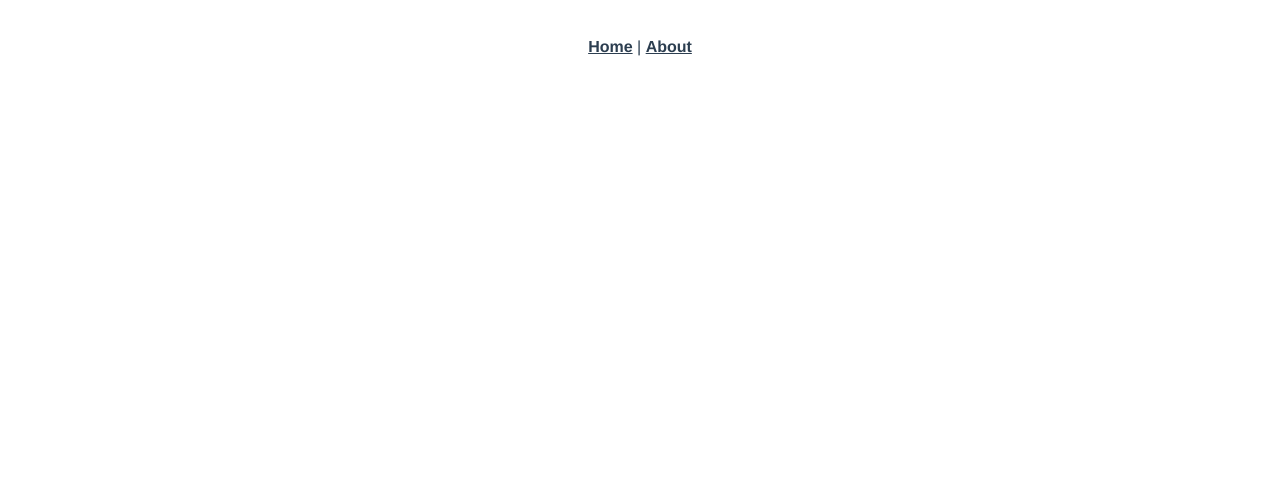
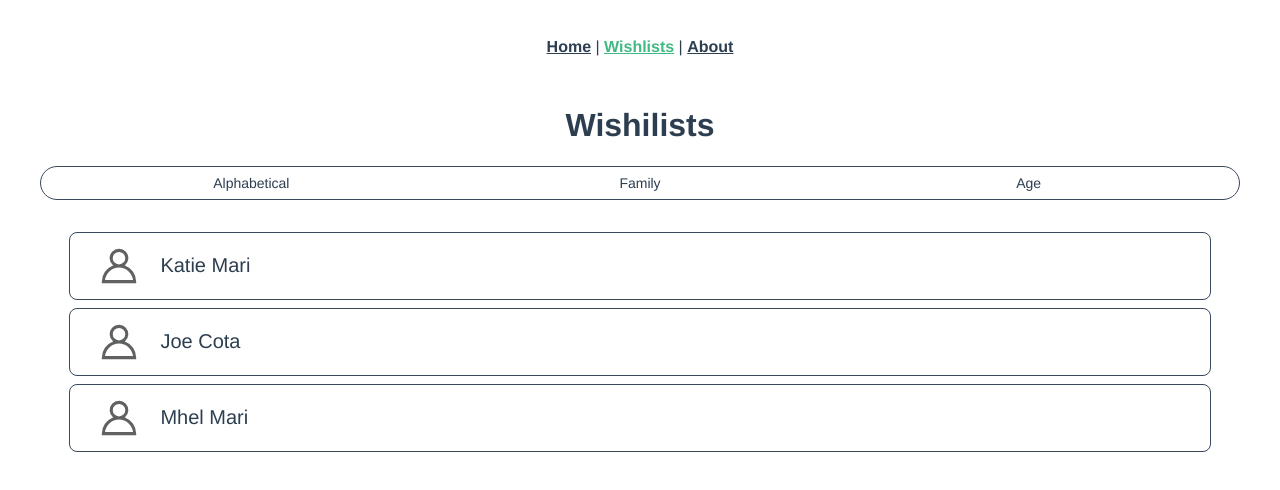
Before and after one commit to lmariquit/cotaco-christmas, a Vue app: page /wishlists in a window 1280 px wide. Before the commit this address had no page. Shown: the top 490 px of the page. Built offline with nearby package versions, Linux system fonts and the light colour scheme.

Commit message:
Wishlist & UserCardSmall components created

```diff
--- a/src/App.vue
+++ b/src/App.vue
@@ -1,6 +1,7 @@
 <template>
   <div id="nav">
     <router-link to="/">Home</router-link> |
+    <router-link to="/wishlists">Wishlists</router-link> |
     <router-link to="/about">About</router-link>
   </div>
   <router-view />
@@ -13,6 +14,7 @@
   -moz-osx-font-smoothing: grayscale;
   text-align: center;
   color: #2c3e50;
+  margin: 0 0.5rem;
 }
 
 #nav {
@@ -27,4 +29,8 @@
 #nav a.router-link-exact-active {
   color: #42b983;
 }
+
+h4 {
+  font-size: 20px;
+}
 </style>
--- /dev/null
+++ b/src/components/BaseButton.vue
@@ -0,0 +1,5 @@
+<template>
+  <slot name="left"></slot>
+  <slot name="default"></slot>
+  <slot name="right"></slot>
+</template>
--- /dev/null
+++ b/src/components/EventCard.vue
@@ -0,0 +1,30 @@
+<template>
+  <div class="event-card">
+    <span>@ {{ event.time }} on {{ event.date }}</span>
+    <h4>{{ event.title }}</h4>
+  </div>
+</template>
+
+<script>
+export default {
+  name: 'EventCard',
+  props: {
+    event: Object
+  }
+}
+</script>
+
+<style scoped>
+.event-card {
+  padding: 20px;
+  width: 250px;
+  cursor: pointer;
+  border: 1px solid #39495c;
+  margin-bottom: 18px;
+}
+
+.event-card:hover {
+  transform: scale(1.01);
+  box-shadow: 0 3px 12px 0 rgba(0, 0, 0, 0.2);
+}
+</style>
--- a/src/components/HelloWorld.vue
+++ /dev/null
@@ -1,130 +0,0 @@
-<template>
-  <div class="hello">
-    <h1>{{ msg }}</h1>
-    <p>
-      For a guide and recipes on how to configure / customize this project,<br />
-      check out the
-      <a href="https://cli.vuejs.org" target="_blank" rel="noopener"
-        >vue-cli documentation</a
-      >.
-    </p>
-    <h3>Installed CLI Plugins</h3>
-    <ul>
-      <li>
-        <a
-          href="https://github.com/vuejs/vue-cli/tree/dev/packages/%40vue/cli-plugin-babel"
-          target="_blank"
-          rel="noopener"
-          >babel</a
-        >
-      </li>
-      <li>
-        <a
-          href="https://github.com/vuejs/vue-cli/tree/dev/packages/%40vue/cli-plugin-router"
-          target="_blank"
-          rel="noopener"
-          >router</a
-        >
-      </li>
-      <li>
-        <a
-          href="https://github.com/vuejs/vue-cli/tree/dev/packages/%40vue/cli-plugin-vuex"
-          target="_blank"
-          rel="noopener"
-          >vuex</a
-        >
-      </li>
-      <li>
-        <a
-          href="https://github.com/vuejs/vue-cli/tree/dev/packages/%40vue/cli-plugin-eslint"
-          target="_blank"
-          rel="noopener"
-          >eslint</a
-        >
-      </li>
-    </ul>
-    <h3>Essential Links</h3>
-    <ul>
-      <li>
-        <a href="https://vuejs.org" target="_blank" rel="noopener">Core Docs</a>
-      </li>
-      <li>
-        <a href="https://forum.vuejs.org" target="_blank" rel="noopener"
-          >Forum</a
-        >
-      </li>
-      <li>
-        <a href="https://chat.vuejs.org" target="_blank" rel="noopener"
-          >Community Chat</a
-        >
-      </li>
-      <li>
-        <a href="https://twitter.com/vuejs" target="_blank" rel="noopener"
-          >Twitter</a
-        >
-      </li>
-      <li>
-        <a href="https://news.vuejs.org" target="_blank" rel="noopener">News</a>
-      </li>
-    </ul>
-    <h3>Ecosystem</h3>
-    <ul>
-      <li>
-        <a href="https://router.vuejs.org" target="_blank" rel="noopener"
-          >vue-router</a
-        >
-      </li>
-      <li>
-        <a href="https://vuex.vuejs.org" target="_blank" rel="noopener">vuex</a>
-      </li>
-      <li>
-        <a
-          href="https://github.com/vuejs/vue-devtools#vue-devtools"
-          target="_blank"
-          rel="noopener"
-          >vue-devtools</a
-        >
-      </li>
-      <li>
-        <a href="https://vue-loader.vuejs.org" target="_blank" rel="noopener"
-          >vue-loader</a
-        >
-      </li>
-      <li>
-        <a
-          href="https://github.com/vuejs/awesome-vue"
-          target="_blank"
-          rel="noopener"
-          >awesome-vue</a
-        >
-      </li>
-    </ul>
-  </div>
-</template>
-
-<script>
-export default {
-  name: 'HelloWorld',
-  props: {
-    msg: String
-  }
-}
-</script>
-
-<!-- Add "scoped" attribute to limit CSS to this component only -->
-<style scoped>
-h3 {
-  margin: 40px 0 0;
-}
-ul {
-  list-style-type: none;
-  padding: 0;
-}
-li {
-  display: inline-block;
-  margin: 0 10px;
-}
-a {
-  color: #42b983;
-}
-</style>
--- /dev/null
+++ b/src/components/UserCard.vue
@@ -0,0 +1,40 @@
+<template>
+  <div class="user-card">
+    <img
+      class="user-icon"
+      alt="user-icon"
+      src="../assets/user-icon-placeholder.svg"
+    />
+    <span>{{ user.firstName }} {{ user.lastName }}</span>
+    <h4>of the {{ user.family }} family</h4>
+    <span>preferred name: {{ user.shortName }} {{ user.lastName }}</span>
+  </div>
+</template>
+
+<script>
+export default {
+  name: 'UserCard',
+  props: {
+    user: Object
+  }
+}
+</script>
+
+<style scoped>
+.user-card {
+  padding: 20px;
+  width: 250px;
+  cursor: pointer;
+  border: 1px solid #39495c;
+  margin-bottom: 18px;
+}
+
+.user-card:hover {
+  transform: scale(1.01);
+  box-shadow: 0 3px 12px 0 rgba(0, 0, 0, 0.2);
+}
+
+.user-icon {
+  width: 100px;
+}
+</style>
--- /dev/null
+++ b/src/components/UserCardSmall.vue
@@ -0,0 +1,83 @@
+<template>
+  <div class="user-card-small">
+    <BaseButton>
+      <template v-slot:left>
+        <!-- imgSmall Not working... -->
+        <img
+          class="user-icon"
+          alt="user-icon"
+          src="../assets/user-icon-placeholder.svg"
+        />
+      </template>
+      <template v-slot:default>
+        <span class="user-card-small__name"
+          >{{ shortName }} {{ lastName }}</span
+        >
+      </template>
+    </BaseButton>
+  </div>
+</template>
+
+<script>
+import BaseButton from '@/components/BaseButton.vue'
+
+export default {
+  name: 'UserCardSmall',
+  components: {
+    BaseButton
+  },
+  props: {
+    shortName: {
+      type: String,
+      required: true
+    },
+    lastName: {
+      type: String,
+      required: true
+    }
+    // ,
+    // imgSmall: {
+    //   type: String,
+    //   default: '../assets/user-icon-placeholder.svg',
+    //   validator: propValue => {
+    //     const hasImagesDirectory = propValue.indexOf('/images/') > -1
+    //     const isPNG = propValue.endsWith('.png')
+    //     const isJPEG = propValue.endsWith('.jpeg') || propValue.endsWith('.jpg')
+    //     const isSVG = propValue.endsWith('.svg')
+    //     const hasValidExtension = isPNG || isJPEG || isSVG
+
+    //     return hasImagesDirectory && hasValidExtension
+    //   }
+    // }
+  }
+}
+</script>
+
+<style scoped>
+.user-card-small {
+  width: 90%;
+  display: flex;
+  margin-bottom: 0.5rem;
+  padding: 0.5rem;
+  border: 1px solid #39495c;
+  border-radius: 0.5rem;
+  cursor: pointer;
+}
+
+.user-card-small:hover {
+  transform: scale(1.01);
+  box-shadow: 0 3px 12px 0 rgba(0, 0, 0, 0.2);
+}
+
+.user-icon {
+  width: 50px;
+  padding: 0 1rem;
+}
+
+.user-card-small__name {
+  display: flex;
+  align-items: center;
+  font-size: 20px;
+  text-transform: capitalize;
+}
+</style>
--- a/src/router/index.js
+++ b/src/router/index.js
@@ -1,5 +1,6 @@
 import { createRouter, createWebHistory } from 'vue-router'
 import Home from '../views/Home.vue'
+import Wishlists from '../views/Wishlists.vue'
 
 const routes = [
   {
@@ -15,6 +16,11 @@ const routes = [
     // which is lazy-loaded when the route is visited.
     component: () =>
       import(/* webpackChunkName: "about" */ '../views/About.vue')
+  },
+  {
+    path: '/wishlists',
+    name: 'Wishlists',
+    component: Wishlists
   }
 ]
 
--- a/src/views/Home.vue
+++ b/src/views/Home.vue
@@ -1,18 +1,65 @@
 <template>
-  <div class="home">
-    <img alt="Vue logo" src="../assets/logo.png" />
-    <HelloWorld msg="Welcome to Your Vue.js App" />
+  <h1>Events for Good</h1>
+  <div class="events">
+    <EventCard v-for="event in events" :key="event.id" :event="event" />
   </div>
 </template>
 
 <script>
 // @ is an alias to /src
-import HelloWorld from '@/components/HelloWorld.vue'
+import EventCard from '@/components/EventCard.vue'
 
 export default {
   name: 'Home',
   components: {
-    HelloWorld
+    EventCard
+  },
+  data() {
+    return {
+      events: [
+        {
+          id: 5928101,
+          category: 'animal welfare',
+          title: 'Cat Adoption Day',
+          description: 'Find your new feline friend at this event.',
+          location: 'Meow Town',
+          date: 'January 28, 2022',
+          time: '12:00',
+          petsAllowed: true,
+          organizer: 'Kat Laydee'
+        },
+        {
+          id: 4582797,
+          category: 'food',
+          title: 'Community Gardening',
+          description: 'Join us as we tend to the community edible plants.',
+          location: 'Flora City',
+          date: 'March 14, 2022',
+          time: '10:00',
+          petsAllowed: true,
+          organizer: 'Fern Pollin'
+        },
+        {
+          id: 8419988,
+          category: 'sustainability',
+          title: 'Beach Cleanup',
+          description: 'Help pick up trash along the shore.',
+          location: 'Playa Del Carmen',
+          date: 'July 22, 2022',
+          time: '11:00',
+          petsAllowed: false,
+          organizer: 'Carey Wales'
+        }
+      ]
+    }
   }
 }
 </script>
+
+<style scoped>
+.events {
+  display: flex;
+  flex-direction: column;
+  align-items: center;
+}
+</style>
--- /dev/null
+++ b/src/views/Wishlists.vue
@@ -0,0 +1,81 @@
+<template>
+  <h1>Wishilists</h1>
+  <div class="sort-menu">
+    <span class="sort-menu__alphabetical">Alphabetical</span>
+    <span class="sort-menu__family">Family</span>
+    <span class="sort-menu__age">Age</span>
+  </div>
+  <div class="users">
+    <UserCardSmall
+      v-for="user in users"
+      :key="user.id"
+      :shortName="user.shortName"
+      :lastName="user.lastName"
+    />
+  </div>
+</template>
+
+<script>
+// @ is an alias to /src
+// import UserCard from '@/components/UserCard.vue'
+import UserCardSmall from '@/components/UserCardSmall.vue'
+
+export default {
+  name: 'Wishlists',
+  components: {
+    UserCardSmall
+  },
+  data() {
+    return {
+      users: [
+        {
+          id: 8419989,
+          firstName: 'kathleen',
+          lastName: 'mari',
+          family: 'mari',
+          shortName: 'katie',
+          age: '26',
+          gender: 'female'
+        },
+        {
+          id: 8419979,
+          firstName: 'joseph',
+          lastName: 'cota',
+          family: 'alba',
+          shortName: 'joe',
+          age: '39',
+          gender: 'male'
+        },
+        {
+          id: 8419969,
+          firstName: 'imelda',
+          lastName: 'mari',
+          family: 'mari',
+          shortName: 'mhel',
+          age: '54',
+          gender: 'female'
+        }
+      ]
+    }
+  }
+}
+</script>
+
+<style scoped>
+.users {
+  display: flex;
+  flex-direction: column;
+  align-items: center;
+  padding: 1rem 0;
+}
+
+.sort-menu {
+  display: grid;
+  grid-template-columns: 1fr 1fr 1fr;
+  padding: 0.5rem 1rem;
+  margin: 1rem 1.5rem;
+  border: 1px solid #39495c;
+  border-radius: 1.5rem;
+  font-size: 14px;
+}
+</style>
```
Also changed, not shown: .prettierrc.js (added), src/assets/user-icon-placeholder.svg (added).
